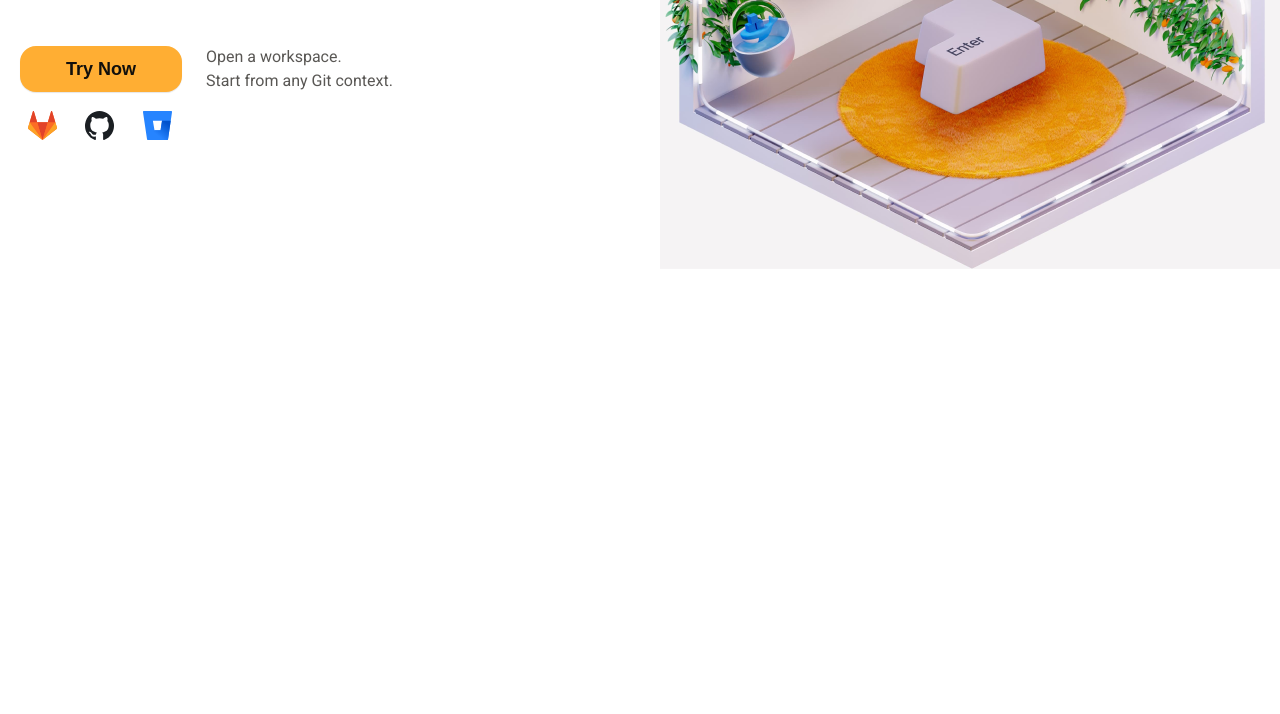
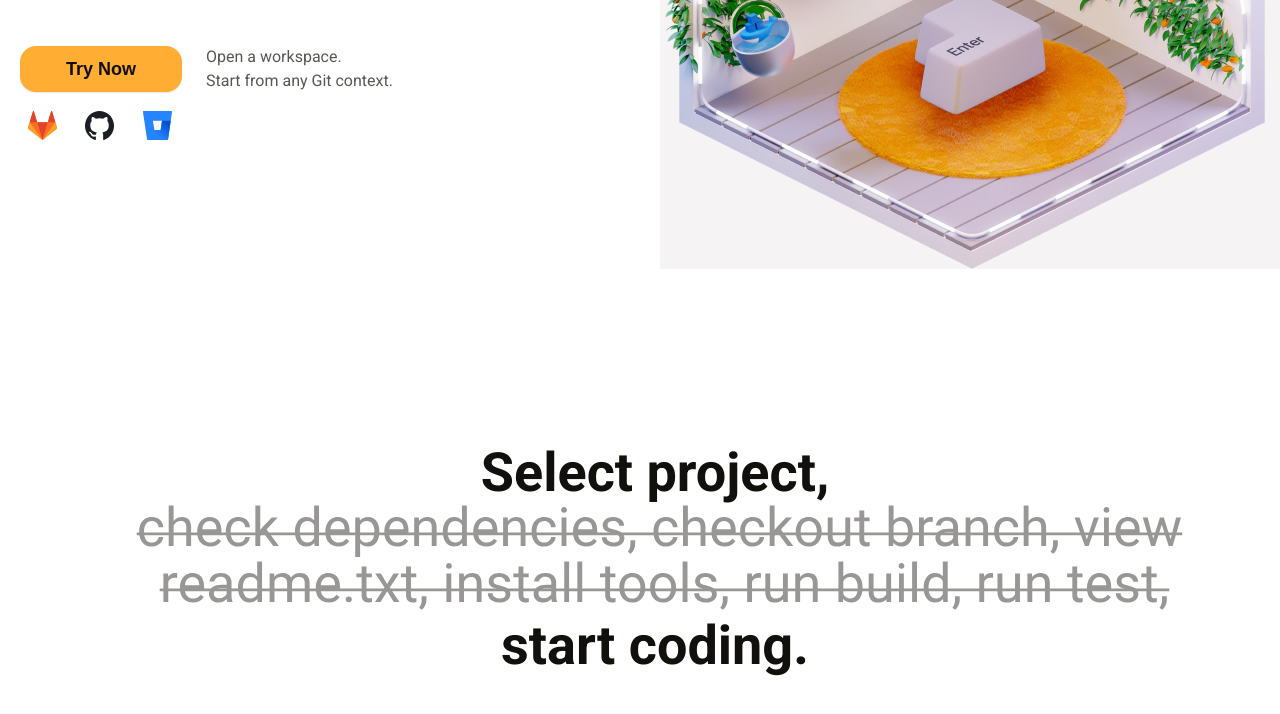
Before and after one commit to Muhammadqodir57/Gitpod, a plain HTML site: page index.html in a window 1280 px wide. Shown: the part 535-1249 px from the top of the page. Before the commit the page ends 976 px from the top, so only its background shows below. Drawn offline with Linux system fonts and the light colour scheme.

Commit message:
third commit

```diff
--- a/index.html
+++ b/index.html
@@ -55,6 +55,13 @@
                 </div>
                 <img src="./src/assets/img/Frame.png" alt="Frame">
             </section>
+
+            <section class="project">
+                <h3 class="project-title">Select project,</h3>
+                <img class="project-img" src="./src/assets/svg/text.svg" alt="text">
+                <img class="project-img-2" src="./src/assets/svg/text-2.svg" alt="text-2">
+                <h3 class="project-title-2">start coding.</h3>
+            </section>
         </main>
     </div>
 
--- a/src/scss/all-blocks/_all-blocks.scss
+++ b/src/scss/all-blocks/_all-blocks.scss
@@ -1,3 +1,4 @@
 @import"./header.scss";
 @import"./hero.scss";
+@import"./project.scss";
 @import"./footer.scss";
--- /dev/null
+++ b/src/scss/all-blocks/_project.scss
@@ -0,0 +1,29 @@
+.project {
+    margin-bottom: 395px;
+
+    &-title {
+        color: #12100C;
+        text-align: center;
+        font-size: 54px;
+        font-style: normal;
+        font-weight: 700;
+        line-height: 63.72px;
+    }
+
+    &-img {
+        margin-left: 116px;
+    }
+
+    &-img-2 {
+        margin-left: 139px;
+    }
+
+    &-title-2 {
+        color: #12100C;
+        text-align: center;
+        font-size: 54px;
+        font-style: normal;
+        font-weight: 700;
+        line-height: 63.72px;
+    }
+}
```
Also changed, not shown: src/assets/svg/text-2.svg (added), src/assets/svg/text.svg (added), src/css/main.css, 1 other file.
